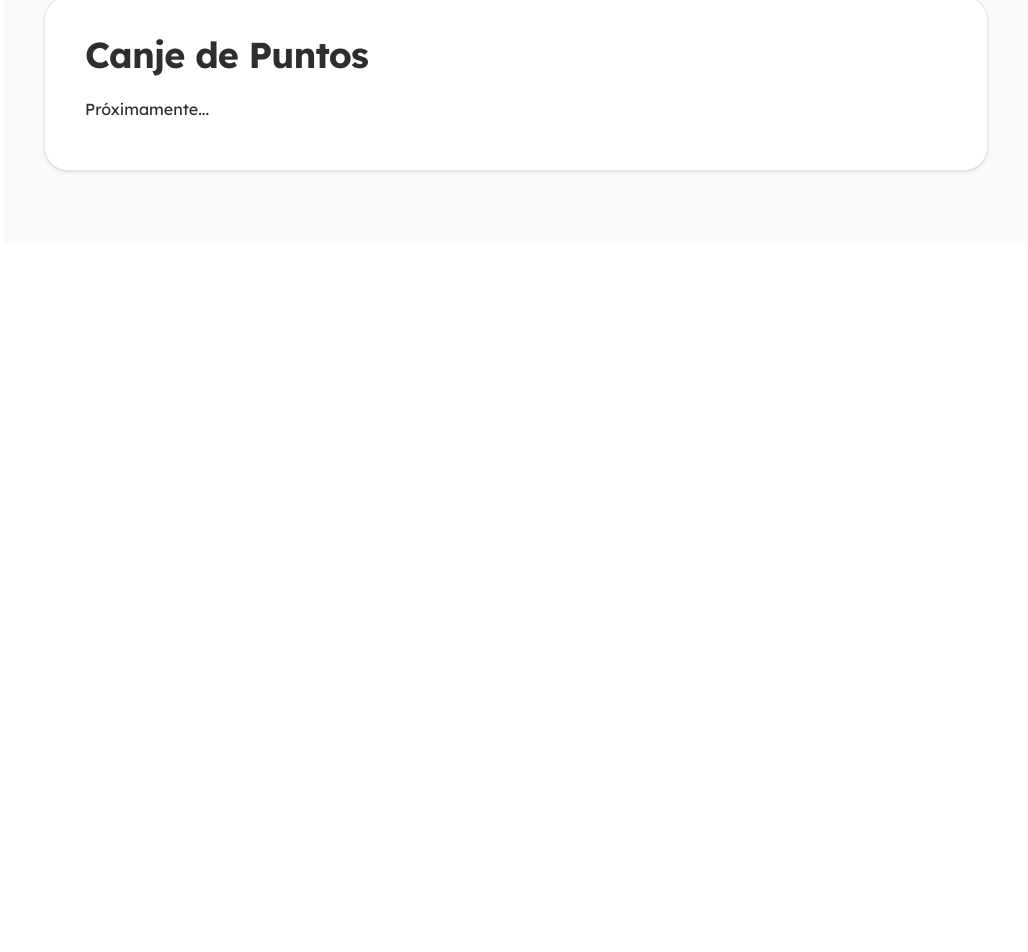
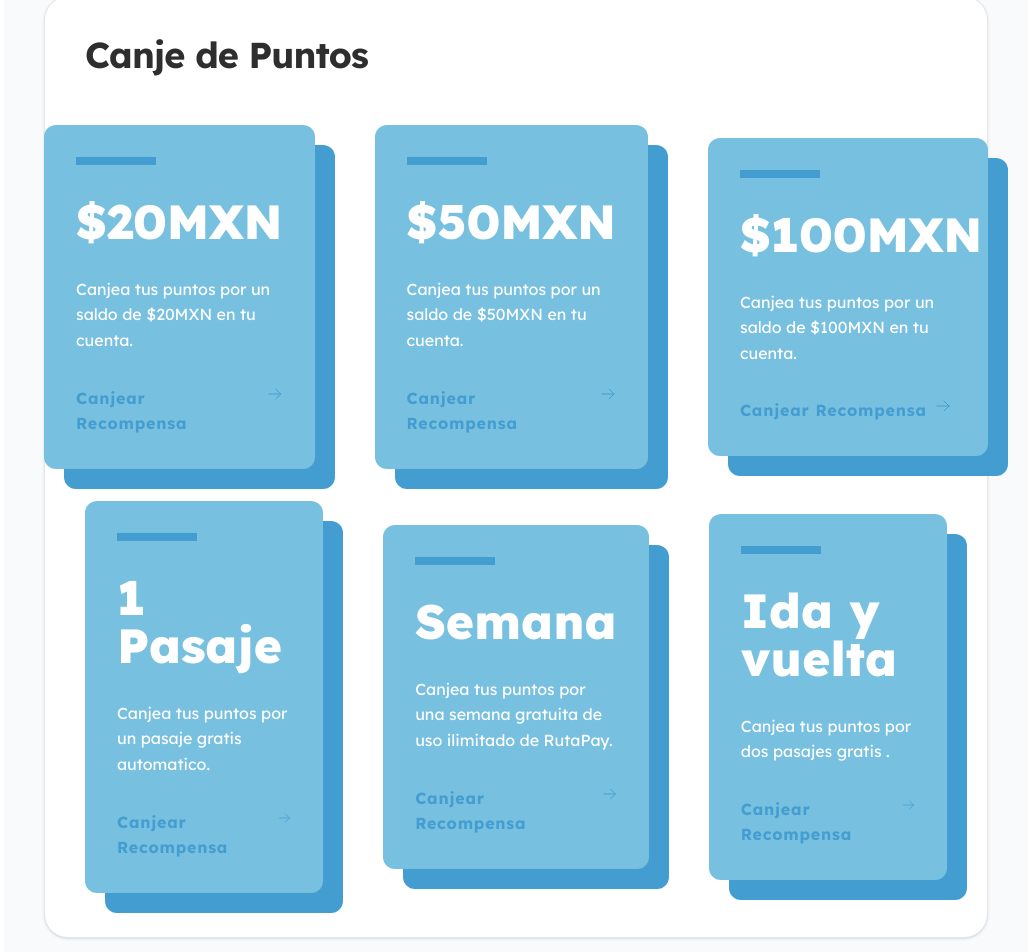
Before and after one commit to RutaPay/Web, a Vue app: page /rewards in a window 1280 px wide. Shown: the part 1213-2165 px from the top of the page, without its empty margins (252-1280 px from the left). Before the commit the page ends 1456 px from the top, so only its background shows below. Built offline with nearby package versions, Linux system fonts and the light colour scheme; no server answers.

Commit message:
Update RewardsView.vue: Enhance reward options and improve button accessibility

```diff
--- a/src/views/RewardsView.vue
+++ b/src/views/RewardsView.vue
@@ -73,7 +73,7 @@ const authStore = useAuthStore()
                 Paga una pasaje con RutaPay y gana puntos automáticamente. Cumple con cualquier
                 autobus a nuestra disposición.
               </p>
-              <button class="bg-primary  py-2.5 px-7 rounded-full text-white font-bold mt-4 hover:bg-primary/80 transition duration-300">
+              <button class="bg-primary  py-2.5 px-7 rounded-full text-white font-bold mt-4 hover:bg-primary/80 transition duration-300 cursor-pointer">
                 Ganar Puntos
               </button>
             </div>
@@ -86,7 +86,7 @@ const authStore = useAuthStore()
                 Recarga hoy con RutaPay y consigue tus puntos diarios. Manten tu saldo en un nivel
                 óptimo para ganar puntos cada día.
               </p>
-              <button class="bg-primary  py-2.5 px-7 rounded-full text-white font-bold mt-4 hover:bg-primary/80 transition duration-300">
+              <button class="bg-primary  py-2.5 px-7 rounded-full text-white font-bold mt-4 hover:bg-primary/80 transition duration-300 cursor-pointer">
                 Ganar Puntos
               </button>
             </div>
@@ -99,7 +99,7 @@ const authStore = useAuthStore()
                 Nuestra aplicación móvil te ofrece una experiencia mejorada y puntos adicionales.
                 Inicia sesión en la app.
               </p>
-              <button class="bg-primary py-2.5 px-7 rounded-full text-white font-bold mt-4 hover:bg-primary/80 transition duration-300">
+              <button class="bg-primary py-2.5 px-7 rounded-full text-white font-bold mt-4 hover:bg-primary/80 transition duration-300 cursor-pointer">
                 Ganar Puntos
               </button>
             </div>
@@ -113,8 +113,153 @@ const authStore = useAuthStore()
       >
         Canje de Puntos
       </h3>
-      <div>
-        <p class="text-text-dark mb-2">Próximamente...</p>
+      <div class="h-100 flex items-center justify-center gap-15">
+        <div class="relative w-70 hover:scale-105 transition duration-300 cursor-pointer">
+          <div class="absolute -right-5 -bottom-5 bg-primary h-full w-full rounded-xl "></div>
+          <div class="relative bg-secondary text-white rounded-xl p-8 space-y-8">
+          <div class="h-2 w-20 bg-primary"></div>
+          <div class="text-5xl font-extrabold text-white">$20MXN</div>
+          <p class="leading-sung text-grey-400">
+            Canjea tus puntos por un saldo de $20MXN en tu cuenta.
+          </p>
+          <!-- Puedes cambiarlo por un botón si quieres -->
+          <a href="#" class=" text-primary font-bold tracking-wider flex"> <span>Canjear Recompensa</span>
+            <svg
+            xmlns="http://www.w3.org/2000/svg"
+            fill="none"
+            viewBox="0 0 24 24"
+            stroke-width="1.5"
+            stroke="currentColor"
+            class="w-4 h-4 ml-2">
+            <path stroke-linecap="round"
+            stroke-linejoin="round"
+            d="M13.5 4.5 21 12m0 0-7.5 7.5M21 12H3" />
+          </svg>
+          </a>
+        </div>
+        </div>
+        <div class="relative w-70 hover:scale-105 transition duration-300 cursor-pointer">
+          <div class="absolute -right-5 -bottom-5 bg-primary h-full w-full rounded-xl "></div>
+          <div class="relative bg-secondary text-white rounded-xl p-8 space-y-8">
+          <div class="h-2 w-20 bg-primary"></div>
+          <div class="text-5xl font-extrabold text-white">$50MXN</div>
+          <p class="leading-sung text-grey-400">
+            Canjea tus puntos por un saldo de $50MXN en tu cuenta.
+          </p>
+          <!-- Puedes cambiarlo por un botón si quieres -->
+          <a href="#" class=" text-primary font-bold tracking-wider flex"> <span>Canjear Recompensa</span>
+            <svg
+            xmlns="http://www.w3.org/2000/svg"
+            fill="none"
+            viewBox="0 0 24 24"
+            stroke-width="1.5"
+            stroke="currentColor"
+            class="w-4 h-4 ml-2">
+            <path stroke-linecap="round"
+            stroke-linejoin="round"
+            d="M13.5 4.5 21 12m0 0-7.5 7.5M21 12H3" />
+          </svg>
+          </a>
+        </div>
+        </div>
+        <div class="relative w-70 hover:scale-105 transition duration-300 cursor-pointer">
+          <div class="absolute -right-5 -bottom-5 bg-primary h-full w-full rounded-xl "></div>
+          <div class="relative bg-secondary text-white rounded-xl p-8 space-y-8">
+          <div class="h-2 w-20 bg-primary"></div>
+          <div class="text-5xl font-extrabold text-white">$100MXN</div>
+          <p class="leading-sung text-grey-400">
+            Canjea tus puntos por un saldo de $100MXN en tu cuenta.
+          </p>
+          <!-- Puedes cambiarlo por un botón si quieres -->
+          <a href="#" class=" text-primary font-bold tracking-wider flex"> <span>Canjear Recompensa</span>
+            <svg
+            xmlns="http://www.w3.org/2000/svg"
+            fill="none"
+            viewBox="0 0 24 24"
+            stroke-width="1.5"
+            stroke="currentColor"
+            class="w-4 h-4 ml-2">
+            <path stroke-linecap="round"
+            stroke-linejoin="round"
+            d="M13.5 4.5 21 12m0 0-7.5 7.5M21 12H3" />
+          </svg>
+          </a>
+        </div>
+        </div>
+      </div>
+      <div class="h-100 flex items-center justify-center gap-15">
+        <div class="relative w-70 hover:scale-105 transition duration-300 cursor-pointer">
+          <div class="absolute -right-5 -bottom-5 bg-primary h-full w-full rounded-xl "></div>
+          <div class="relative bg-secondary text-white rounded-xl p-8 space-y-8">
+          <div class="h-2 w-20 bg-primary"></div>
+          <div class="text-5xl font-extrabold text-white">1 Pasaje</div>
+          <p class="leading-sung text-grey-400">
+            Canjea tus puntos por un pasaje gratis automatico.
+          </p>
+          <!-- Puedes cambiarlo por un botón si quieres -->
+          <a href="#" class=" text-primary font-bold tracking-wider flex"> <span>Canjear Recompensa</span>
+            <svg
+            xmlns="http://www.w3.org/2000/svg"
+            fill="none"
+            viewBox="0 0 24 24"
+            stroke-width="1.5"
+            stroke="currentColor"
+            class="w-4 h-4 ml-2">
+            <path stroke-linecap="round"
+            stroke-linejoin="round"
+            d="M13.5 4.5 21 12m0 0-7.5 7.5M21 12H3" />
+          </svg>
+          </a>
+        </div>
+        </div>
+        <div class="relative w-70 hover:scale-105 transition duration-300 cursor-pointer">
+          <div class="absolute -right-5 -bottom-5 bg-primary h-full w-full rounded-xl "></div>
+          <div class="relative bg-secondary text-white rounded-xl p-8 space-y-8">
+          <div class="h-2 w-20 bg-primary"></div>
+          <div class="text-5xl font-extrabold text-white">Semana</div>
+          <p class="leading-sung text-grey-400">
+            Canjea tus puntos por una semana gratuita de uso ilimitado de RutaPay.
+          </p>
+          <!-- Puedes cambiarlo por un botón si quieres -->
+          <a href="#" class=" text-primary font-bold tracking-wider flex"> <span>Canjear Recompensa</span>
+            <svg
+            xmlns="http://www.w3.org/2000/svg"
+            fill="none"
+            viewBox="0 0 24 24"
+            stroke-width="1.5"
+            stroke="currentColor"
+            class="w-4 h-4 ml-2">
+            <path stroke-linecap="round"
+            stroke-linejoin="round"
+            d="M13.5 4.5 21 12m0 0-7.5 7.5M21 12H3" />
+          </svg>
+          </a>
+        </div>
+        </div>
+        <div class="relative w-70 hover:scale-105 transition duration-300 cursor-pointer hover:scale-105 transition duration-300 cursor-pointer">
+          <div class="absolute -right-5 -bottom-5 bg-primary h-full w-full rounded-xl "></div>
+          <div class="relative bg-secondary text-white rounded-xl p-8 space-y-8">
+          <div class="h-2 w-20 bg-primary"></div>
+          <div class="text-5xl font-extrabold text-white">Ida y vuelta</div>
+          <p class="leading-sung text-grey-400">
+            Canjea tus puntos por dos pasajes gratis .
+          </p>
+          <!-- Puedes cambiarlo por un botón si quieres -->
+          <a href="#" class=" text-primary font-bold tracking-wider flex"> <span>Canjear Recompensa</span>
+            <svg
+            xmlns="http://www.w3.org/2000/svg"
+            fill="none"
+            viewBox="0 0 24 24"
+            stroke-width="1.5"
+            stroke="currentColor"
+            class="w-4 h-4 ml-2">
+            <path stroke-linecap="round"
+            stroke-linejoin="round"
+            d="M13.5 4.5 21 12m0 0-7.5 7.5M21 12H3" />
+          </svg>
+          </a>
+        </div>
+        </div>
       </div>
     </div>
   </main>
```
